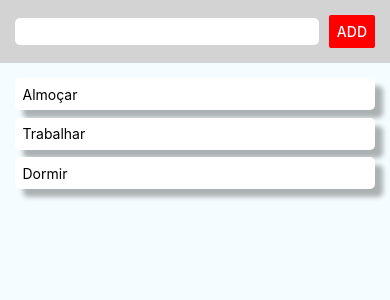
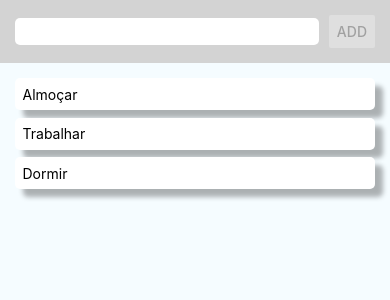
Before and after one commit to igordcn/todolist-react-native, a React Native app: screen / in a window 390 px wide. Shown: the top 300 px of the page. Built offline with nearby package versions, Linux system fonts and the light colour scheme.

Commit message:
Desabilitando o botão quando não tem texto

```diff
--- a/components/add-todo.js
+++ b/components/add-todo.js
@@ -32,6 +32,7 @@ class AddTodo extends Component{
                     value={this.state.text}
                     onChangeText={text => this.onTextInput(text)}/>
                 <Button
+                    disabled={!this.state.text}
                     style={styles.button}
                     color={styles.button.backgroundColor}
                     onPress={() => this.addTodo()}
```
